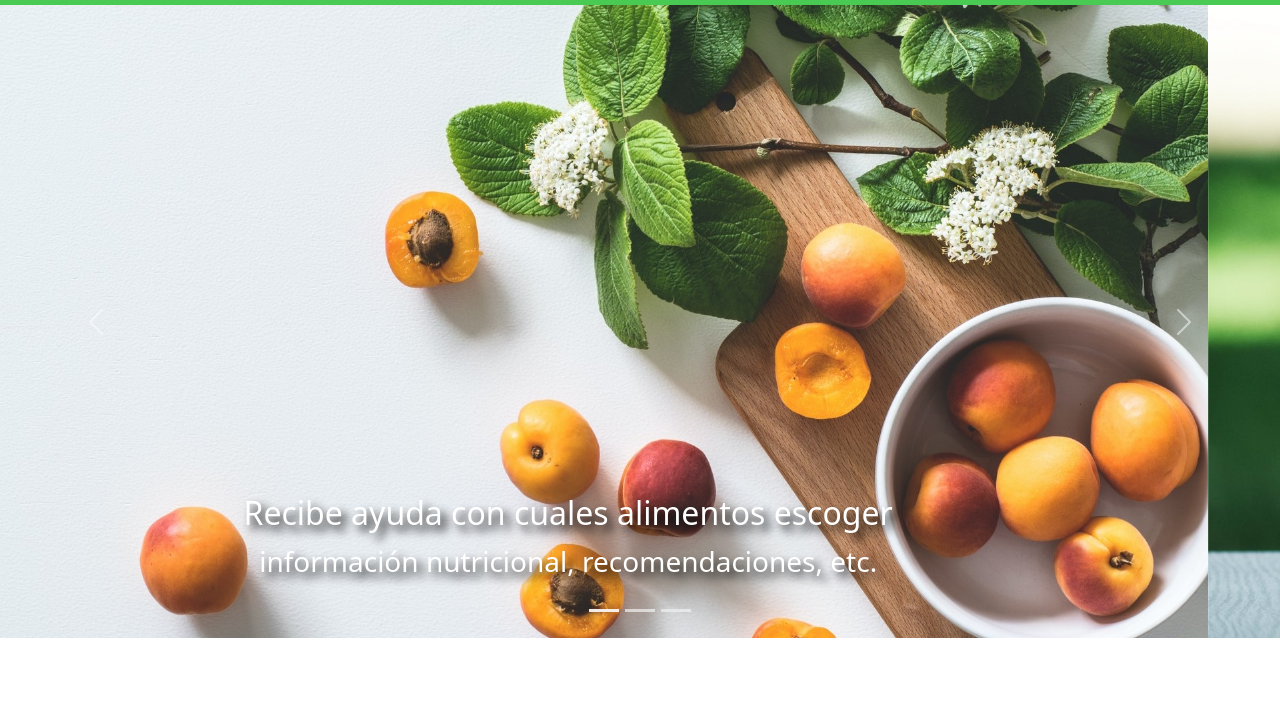
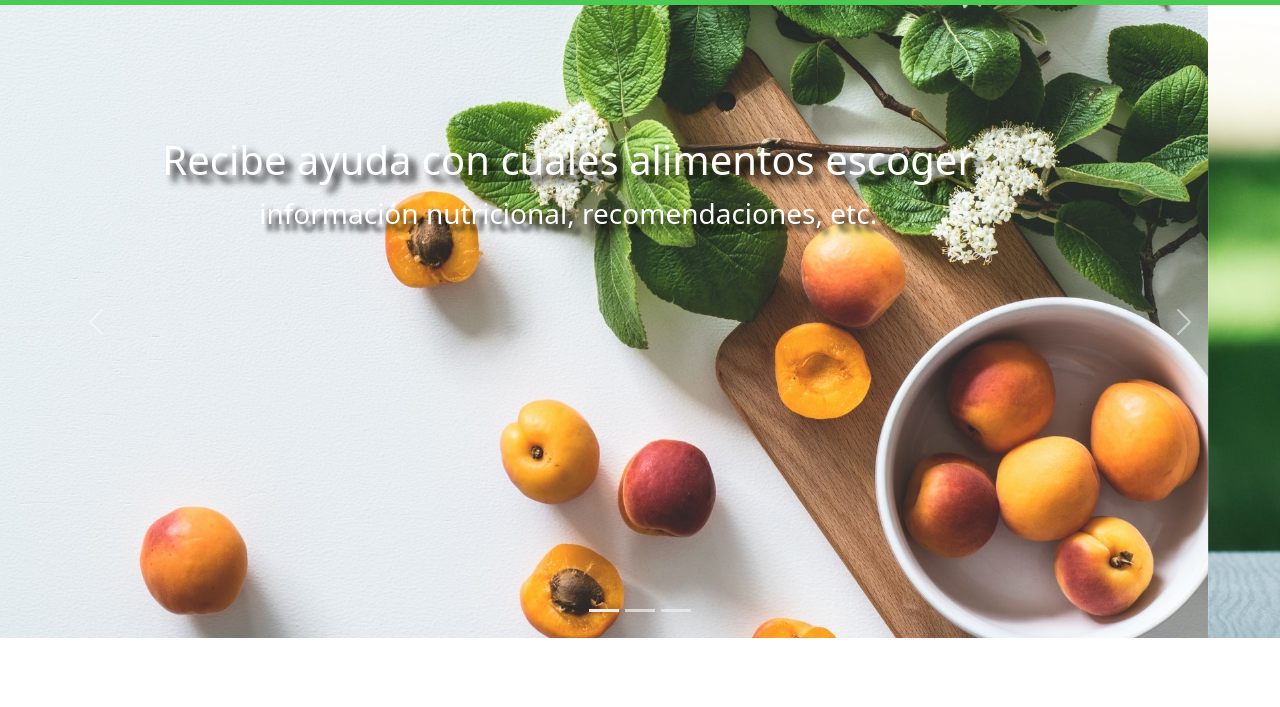
Before and after one commit to softwar-nutricare/landingpage, a plain HTML site: page index.html in a window 1280 px wide. Shown: the part 82-789 px from the top of the page. Drawn offline with nearby package versions, Linux system fonts and the light colour scheme.

Commit message:
Se arregló el pitch message

```diff
--- a/css/styles.css
+++ b/css/styles.css
@@ -13,14 +13,20 @@ h1 h2 a p {
 }
 
 /* Carousel */
-.carousel-text {
+.carousel-text h2 {
     text-align: center;
-    text-shadow: 6px 6px 10px black;
+    font-size: 40px;
+    text-shadow: 7px 7px 7px black;
 }
+
 .carousel-text p {
     font-size: 28px;
+    text-shadow: 7px 7px 5px black;
 }
 
+.carousel-caption{
+    padding-bottom: 23rem;
+}
 
 /* Body */
 .col-md-6 {
@@ -35,10 +41,12 @@ h1 h2 a p {
     text-align: center;
     font-size: 26px;
 }
+
 .card-body p{
     color: #0080CF;
     font-size: 18px;
 }
+
 .card-link {
     color: #49CA53;
     text-align: right;
@@ -49,14 +57,13 @@ h1 h2 a p {
     text-decoration: none;
 }
 
-
 /* Sections */
 .section-text_left h1 {
     font-size: 54px;
     font-style: italic;
     line-height: 58px;
+}
 
-}
 .section-text_left p {
     font-size: 32px;
     line-height: 40px;
@@ -68,8 +75,8 @@ h1 h2 a p {
     font-style: italic;
     line-height: 58px;
     text-align: right;
+}
 
-}
 .section-text_right p {
     font-size: 32px;
     line-height: 40px;
@@ -81,18 +88,20 @@ h1 h2 a p {
     border-radius: 50px;
 }
 
-
 /* Buttons */
 .btn-secondary {
     background-color: #0BB48C;
     border: 12px #0BB48C;
 }
+
 .btn-secondary a {
     color: white;
 }
+
 .col-btn {
     text-align: center;
 }
+
 .btn-secondary:hover {
     background-color: #228456;
 }
@@ -102,10 +111,12 @@ h1 h2 a p {
     position: relative;
     width: 100%;
 }
+
 .image-final {
     display: block;
     width: 100%;
 }
+
 .image-overlay {
     position: absolute;
     top: 0;
@@ -118,6 +129,7 @@ h1 h2 a p {
     align-items: center;
     justify-content: center;
 }
+
 .image-title {
     font-weight: bold;
     text-shadow: 3px 3px 10px black;
@@ -128,6 +140,7 @@ h1 h2 a p {
     text-shadow: 6px 6px 10px black;
     margin: 10px;
 }
+
 .image-overlay .btn-secondary {
     font-size: 1.3vw;
     padding: 16px;
```
